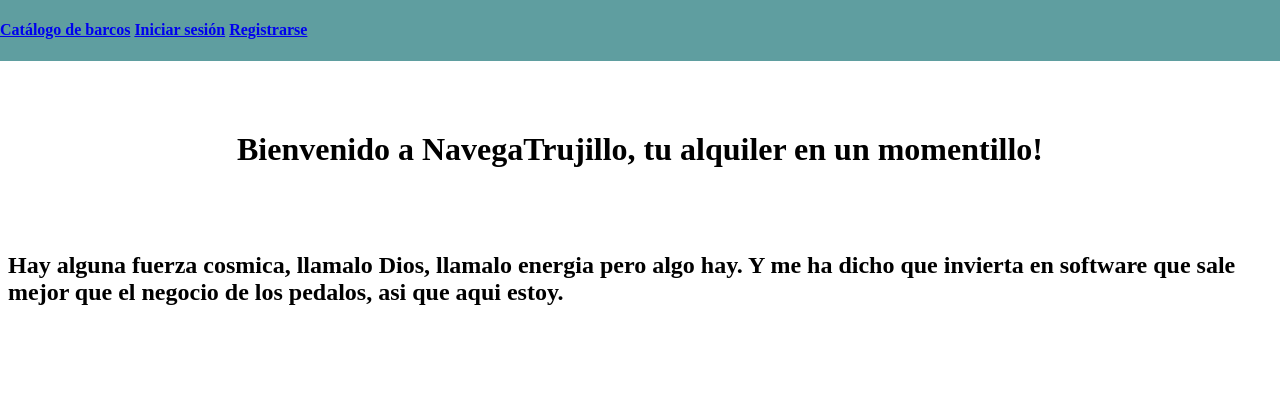
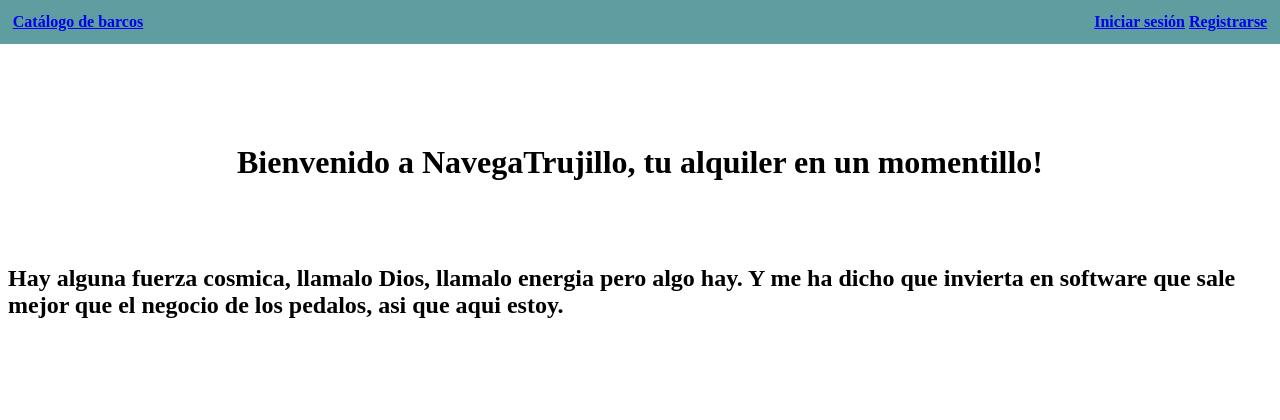
Before and after one commit to frajimmor2/NavegaTrujillo, a Django app: page / in a window 1280 px wide. Shown: the top 420 px of the page. Run offline with Django 5.2, Linux system fonts and the light colour scheme.

Commit message:
cesta no funcional añadida a la navbar y pequeños retoques

```diff
--- a/NavegaTrujilloWeb/static/css/navbar_styles.css
+++ b/NavegaTrujilloWeb/static/css/navbar_styles.css
@@ -27,4 +27,9 @@
     top: 0;
     left: 0;
     width: 100%;
+    display: flex;
+    flex-direction: row;
+    justify-content: space-between;
+    padding-top: 1%;
+    padding-bottom: 1%;
 }
--- a/NavegaTrujilloWeb/templates/base_template.html
+++ b/NavegaTrujilloWeb/templates/base_template.html
@@ -3,13 +3,25 @@
 
 <head>
     {% load static %}
+    <link rel="stylesheet" href="https://cdnjs.cloudflare.com/ajax/libs/font-awesome/6.0.0-beta3/css/all.min.css">
     <link rel="stylesheet" href="{% static 'css/navbar_styles.css' %}" type="text/css">
-    <div class="section_top">
-	    <h4><a href="//127.0.0.1:8000/catalog">Catálogo de barcos</a><a> </a><a href="//127.0.0.1:8000/auth/login">Iniciar sesión</a><a> </a><a href="//127.0.0.1:8000/auth/signup">Registrarse</a></h4>
-    </div>
-
-
-
+    <h4>
+        <div class="section_top">
+            <div style="padding-left: 1%;">
+                <a href="/catalog">Catálogo de barcos</a>
+            </div>
+            <div style="padding-right: 1%;">
+                {% if user.is_authenticated %}
+                    <a href="/cart">
+                        <i class="fas fa-shopping-cart"></i>
+                    </a>
+                {% else %}
+                    <a href="/auth/login">Iniciar sesión</a>
+                    <a href="/auth/signup">Registrarse</a>
+                {% endif %}
+            </div>
+        </div>
+    </h4>
 </head>
 <body>
     <div class="title_css">
```
Also changed, not shown: NavegaTrujilloWeb/business/migrations/0005_alter_reservation_rental_end_date_and_more.py (added).
